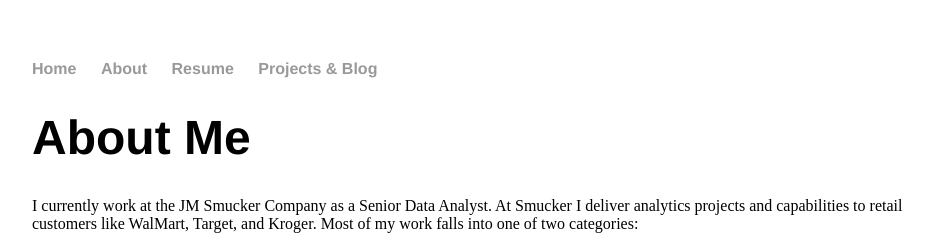
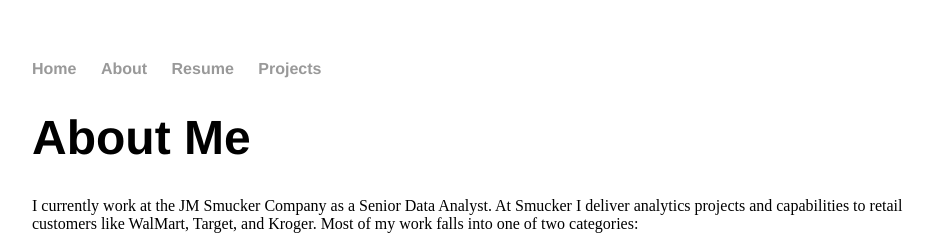
Before and after one commit to MatthewBrower/matthewbrower.github.io, a Jekyll site: the page built from about/index.html, in a window 1280 px wide. Shown: the top 249 px of the page, without its empty margins (160-1096 px from the left). Built offline with Jekyll 4.4.1, drawn with Linux system fonts in a browser that asks for light colours.

Commit message:
Update default.html

```diff
--- a/_layouts/default.html
+++ b/_layouts/default.html
@@ -12,7 +12,7 @@
 	        		<li><a href="/">Home</a></li>
 		        	<li><a href="/about">About</a></li>
 	        		<li><a href="/resume">Resume</a></li>
-	        		<li><a href="/blog">Projects & Blog</a></li>
+	        		<li><a href="/blog">Projects</a></li>
 	    		</ul>
 			</nav>
 			<div class="container">
```
